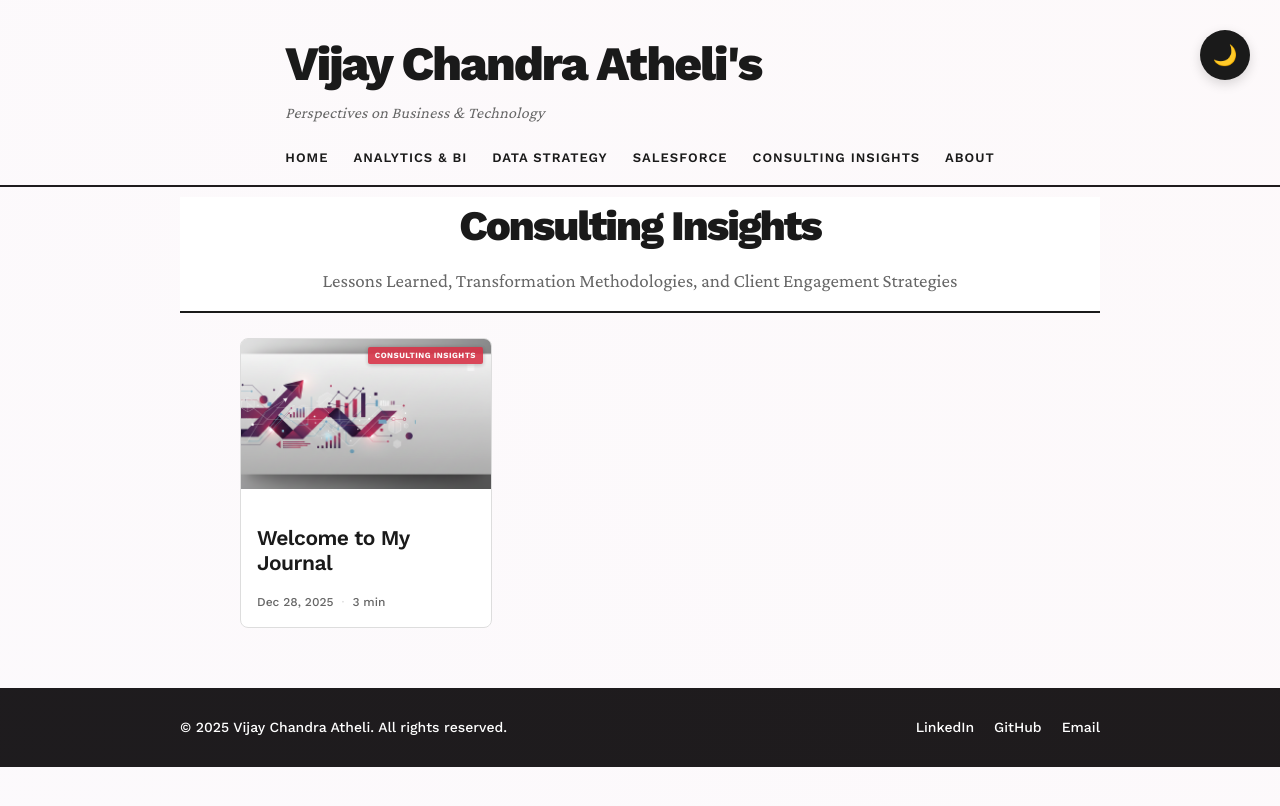
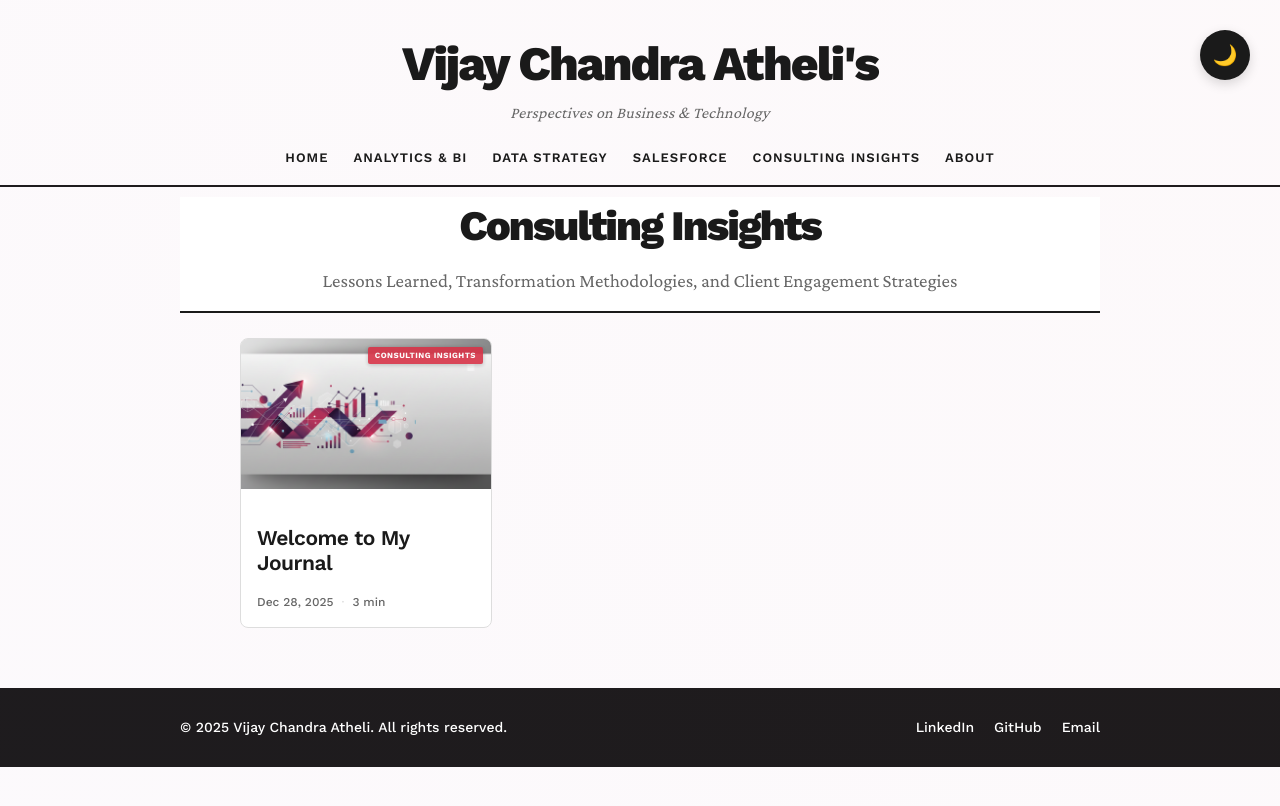
Before and after one commit to VijayChandraAtheli/vijaychandraatheli.com, a Jekyll site: the page built from pages/consulting-insights.md, in a window 1280 px wide. Shown: the top 806 px of the page. Built offline with Jekyll 4.4.1, drawn with Linux system fonts in a browser that asks for light colours.

Commit message:
Fix header alignment - ensure title and tagline stay centered

```diff
--- a/assets/css/main.css
+++ b/assets/css/main.css
@@ -126,6 +126,7 @@ header {
     display: flex;
     flex-direction: column;
     align-items: center;
+    text-align: center;  /* FIXED - ensures title and tagline stay centered */
     transition: padding 0.35s cubic-bezier(0.23, 1, 0.32, 1);
 }
 
```
